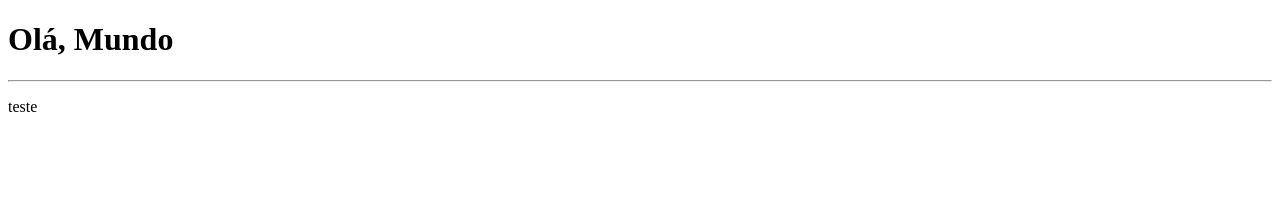
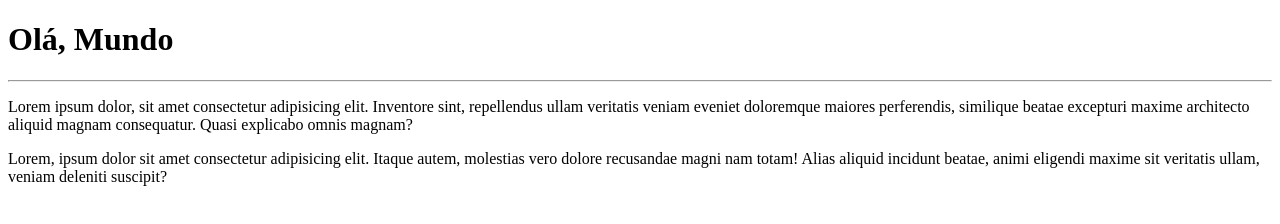
Before and after one commit to Filippe94/Ola-mundo, a plain HTML site: page site exemplo/index.html in a window 1280 px wide. Drawn offline with Linux system fonts and the light colour scheme.

Commit message:
adicionei um parágrafo

```diff
--- a/site exemplo/index.html
+++ b/site exemplo/index.html
@@ -9,7 +9,8 @@
     <h1>Olá, Mundo</h1>
     <hr>
     <p>
-        teste
+        Lorem ipsum dolor, sit amet consectetur adipisicing elit. Inventore sint, repellendus ullam veritatis veniam eveniet doloremque maiores perferendis, similique beatae excepturi maxime architecto aliquid magnam consequatur. Quasi explicabo omnis magnam?
     </p>
+    <p>Lorem, ipsum dolor sit amet consectetur adipisicing elit. Itaque autem, molestias vero dolore recusandae magni nam totam! Alias aliquid incidunt beatae, animi eligendi maxime sit veritatis ullam, veniam deleniti suscipit?</p>
 </body>
 </html>
```
